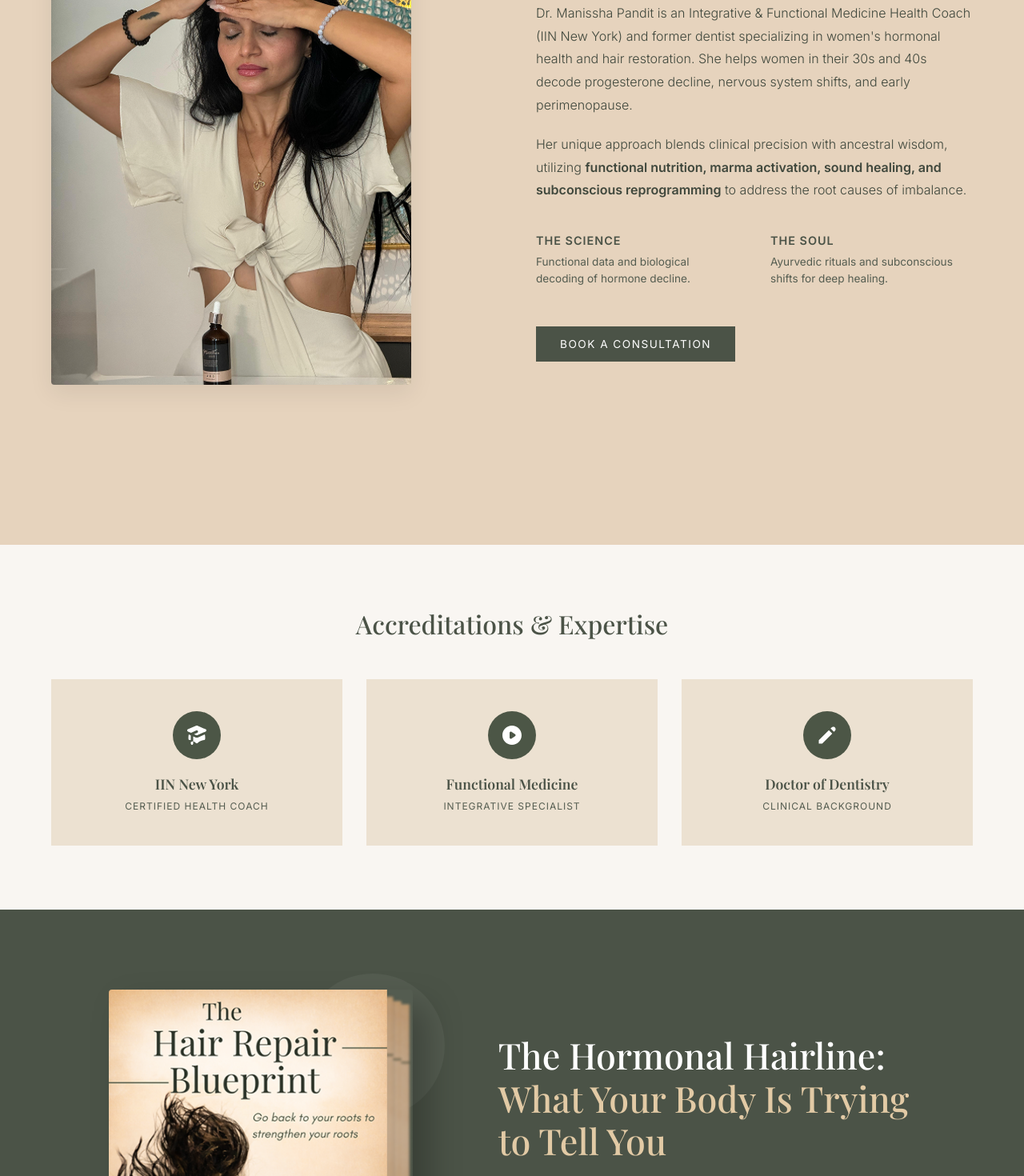
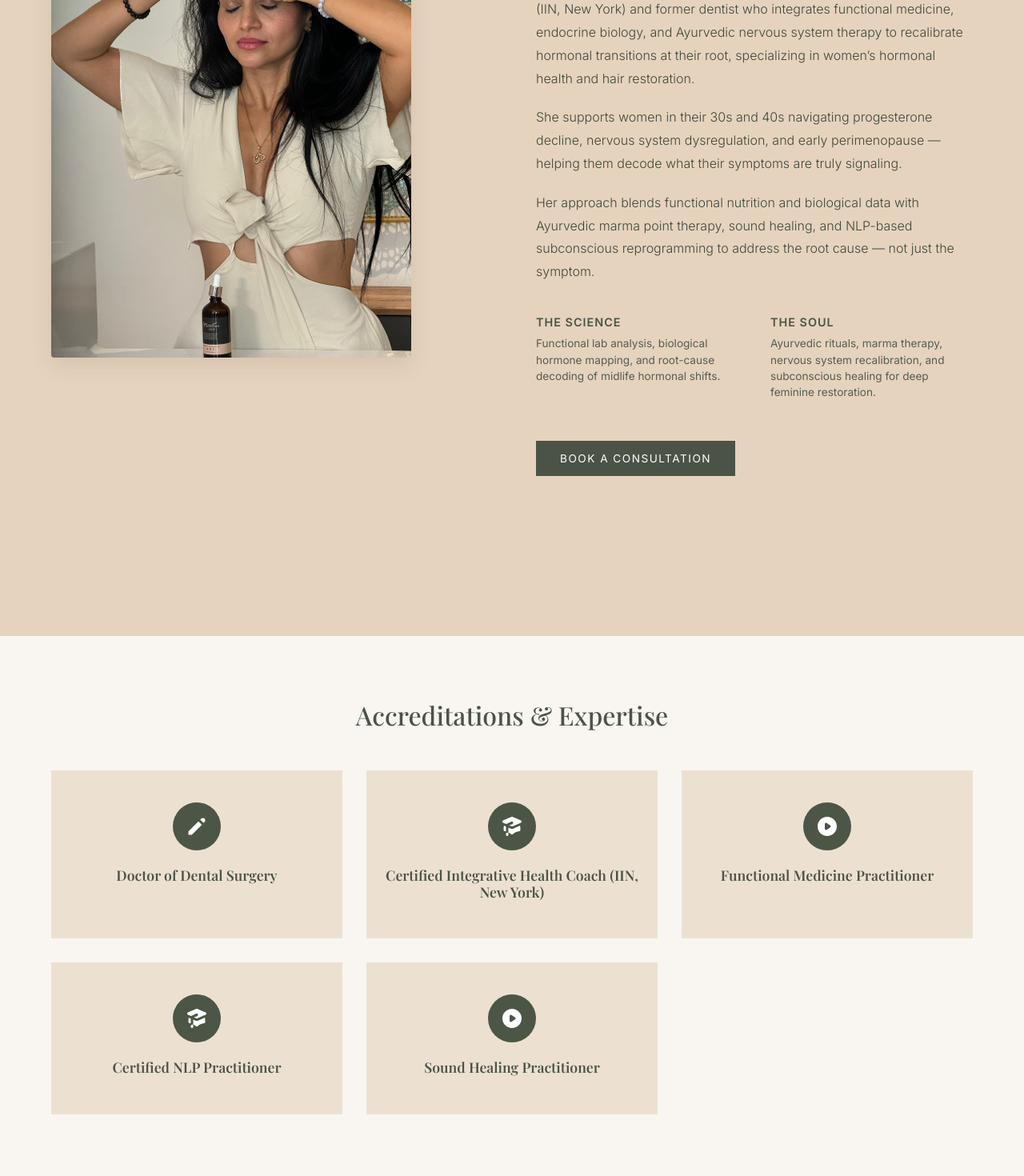
Before and after one commit to Creatorsblueprint/DrManissha, a React (Vite) app in the folder DrManissha-Project/: page / in a window 1280 px wide. Shown: the part 1020-2490 px from the top of the page at 80% size. Built offline with nearby package versions, Linux system fonts and the light colour scheme; a web font is replaced by a local one.

Commit message:
Update text based on feedback

```diff
--- a/DrManissha-Project/src/About/About.jsx
+++ b/DrManissha-Project/src/About/About.jsx
@@ -29,20 +29,23 @@ const About = () => {
                         >
                             <h2 className={styles.title}>Meet Dr. Manissha Pandit</h2>
                             <p className={styles.description}>
-                                Dr. Manissha Pandit is an Integrative & Functional Medicine Health Coach (IIN New York) and former dentist specializing in women's hormonal health and hair restoration. She helps women in their 30s and 40s decode progesterone decline, nervous system shifts, and early perimenopause.
+                                Dr Manissha Pandit is an Integrative & Functional Medicine Health Coach (IIN, New York) and former dentist who integrates functional medicine, endocrine biology, and Ayurvedic nervous system therapy to recalibrate hormonal transitions at their root, specializing in women’s hormonal health and hair restoration.
                             </p>
                             <p className={styles.description}>
-                                Her unique approach blends clinical precision with ancestral wisdom, utilizing <strong>functional nutrition, marma activation, sound healing, and subconscious reprogramming</strong> to address the root causes of imbalance.
+                                She supports women in their 30s and 40s navigating progesterone decline, nervous system dysregulation, and early perimenopause — helping them decode what their symptoms are truly signaling.
+                            </p>
+                            <p className={styles.description}>
+                                Her approach blends functional nutrition and biological data with Ayurvedic marma point therapy, sound healing, and NLP-based subconscious reprogramming to address the root cause — not just the symptom.
                             </p>
 
                             <div className={styles.iconBoxes}>
                                 <div className={styles.iconBox}>
-                                    <h4 className={styles.boxTitle}>The Science</h4>
-                                    <p className={styles.boxText}>Functional data and biological decoding of hormone decline.</p>
+                                    <h4 className={styles.boxTitle}>THE SCIENCE</h4>
+                                    <p className={styles.boxText}>Functional lab analysis, biological hormone mapping, and root-cause decoding of midlife hormonal shifts.</p>
                                 </div>
                                 <div className={styles.iconBox}>
-                                    <h4 className={styles.boxTitle}>The Soul</h4>
-                                    <p className={styles.boxText}>Ayurvedic rituals and subconscious shifts for deep healing.</p>
+                                    <h4 className={styles.boxTitle}>THE SOUL</h4>
+                                    <p className={styles.boxText}>Ayurvedic rituals, marma therapy, nervous system recalibration, and subconscious healing for deep feminine restoration.</p>
                                 </div>
                             </div>
 
@@ -72,19 +75,24 @@ const About = () => {
                         viewport={{ once: true, amount: 0.3 }}
                     >
                         <motion.div className={styles.card} variants={fadeIn}>
-                            <img src="/Icons/acc-1.svg" alt="IIN New York" className={styles.cardIcon} />
-                            <h4 className={styles.cardTitle}>IIN New York</h4>
-                            <p className={styles.cardText}>CERTIFIED HEALTH COACH</p>
+                            <img src="/Icons/acc-3.svg" alt="Doctor of Dental Surgery" className={styles.cardIcon} />
+                            <h4 className={styles.cardTitle}>Doctor of Dental Surgery</h4>
                         </motion.div>
                         <motion.div className={styles.card} variants={fadeIn}>
-                            <img src="/Icons/acc-2.svg" alt="Functional Medicine" className={styles.cardIcon} />
-                            <h4 className={styles.cardTitle}>Functional Medicine</h4>
-                            <p className={styles.cardText}>INTEGRATIVE SPECIALIST</p>
+                            <img src="/Icons/acc-1.svg" alt="Certified Integrative Health Coach" className={styles.cardIcon} />
+                            <h4 className={styles.cardTitle}>Certified Integrative Health Coach (IIN, New York)</h4>
                         </motion.div>
                         <motion.div className={styles.card} variants={fadeIn}>
-                            <img src="/Icons/acc-3.svg" alt="Doctor of Dentistry" className={styles.cardIcon} />
-                            <h4 className={styles.cardTitle}>Doctor of Dentistry</h4>
-                            <p className={styles.cardText}>CLINICAL BACKGROUND</p>
+                            <img src="/Icons/acc-2.svg" alt="Functional Medicine Practitioner" className={styles.cardIcon} />
+                            <h4 className={styles.cardTitle}>Functional Medicine Practitioner</h4>
+                        </motion.div>
+                        <motion.div className={styles.card} variants={fadeIn}>
+                            <img src="/Icons/acc-1.svg" alt="Certified NLP Practitioner" className={styles.cardIcon} />
+                            <h4 className={styles.cardTitle}>Certified NLP Practitioner</h4>
+                        </motion.div>
+                        <motion.div className={styles.card} variants={fadeIn}>
+                            <img src="/Icons/acc-2.svg" alt="Sound Healing Practitioner" className={styles.cardIcon} />
+                            <h4 className={styles.cardTitle}>Sound Healing Practitioner</h4>
                         </motion.div>
                     </motion.div>
                 </div>
--- a/DrManissha-Project/src/Footer/Footer.jsx
+++ b/DrManissha-Project/src/Footer/Footer.jsx
@@ -9,7 +9,7 @@ const Footer = () => {
                 <div className={styles.brandCol}>
                     <h2 className={styles.logoTitle}>DR. MANISSHA PANDIT</h2>
                     <p className={styles.tagline}>
-                        Integrating science and soul to empower women through their most transformative hormonal shifts.
+                        Integrating science and soul to help women navigate midlife hormonal transitions with clarity, confidence, and vitality.
                     </p>
                     <div className={styles.socialIcons}>
                         <a href="https://www.youtube.com/@hairhormonecoach" target="_blank" rel="noopener noreferrer" className={styles.socialIcon}>
--- a/DrManissha-Project/src/Home/Home.jsx
+++ b/DrManissha-Project/src/Home/Home.jsx
@@ -16,10 +16,10 @@ const Home = () => {
                 >
                     <span className={styles.kicker}>INTEGRATIVE & FUNCTIONAL MEDICINE</span>
                     <h1 className={styles.title}>
-                        Decode Your<br />Hormones.<br />Reclaim Your<br />Hair.<br />Restore Your<br />Energy.
+                        Decode Your Hormones to<br />Reclaim Your Hair, Energy<br />& Feminine Power.
                     </h1>
                     <p className={styles.subtitle}>
-                        With Dr. Manissha Pandit's science-backed coaching<br />and signature Ayurvedic oil rituals.
+                        Helping women in their 30s and 40s restore hair, balance progesterone, and move through perimenopause with clarity and confidence.
                     </p>
                     <div className={styles.btnGroup}>
                         <Link to="/ebook" className={styles.primaryBtn}>Explore the Ebook</Link>
```
